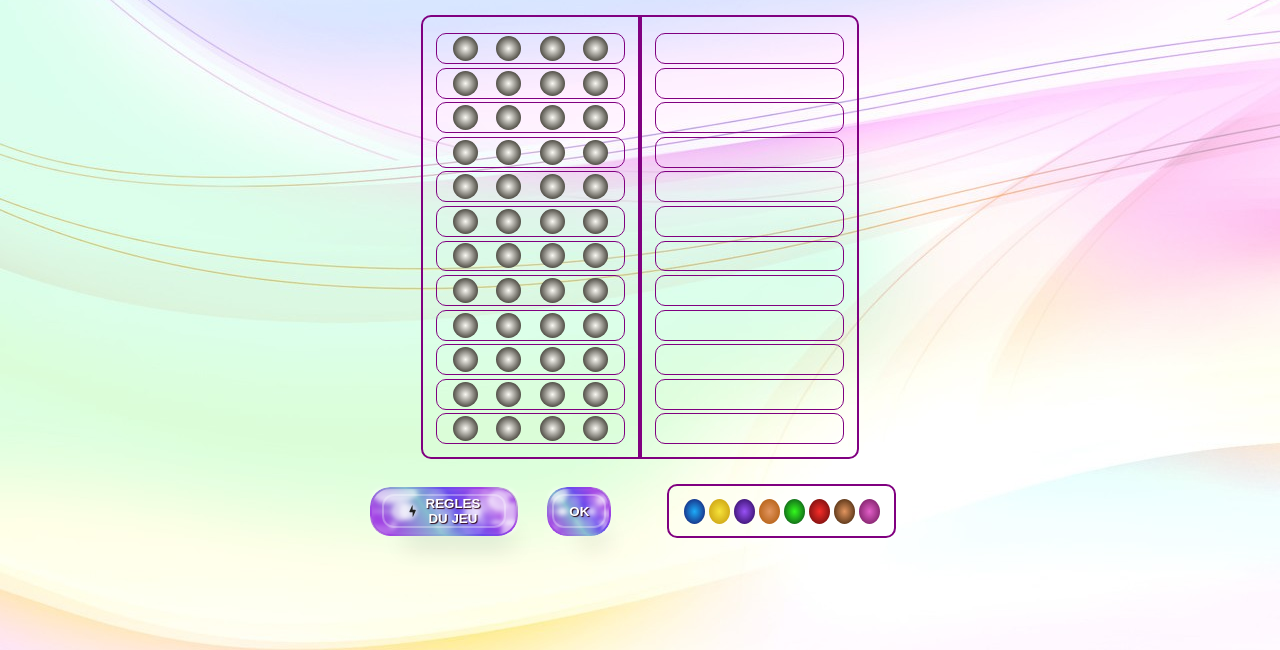
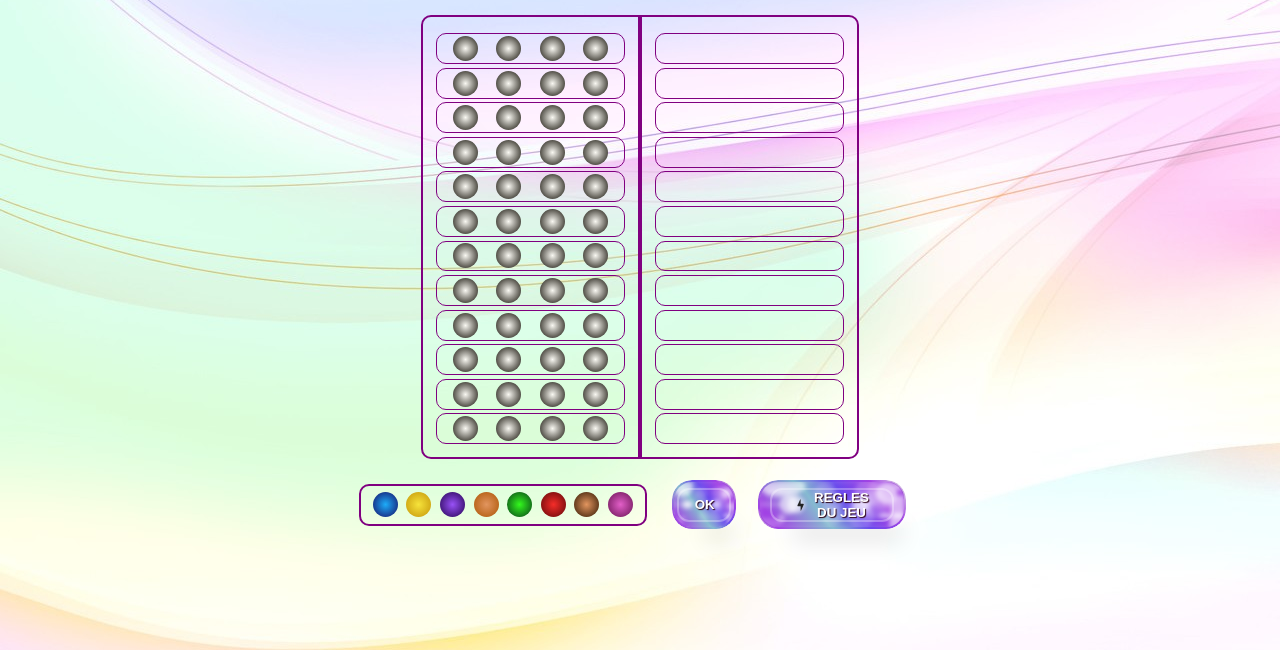
Before and after one commit to Leereen/mastermind, a plain HTML site: page index.html in a window 1280 px wide. Shown: the part 150-800 px from the top of the page. Drawn offline with Linux system fonts and the light colour scheme; some packages are replaced by stand-ins of ours; a script that the page names is missing.

Commit message:
changement choix couleur à gauche au lieu de droite

```diff
--- a/index.html
+++ b/index.html
@@ -116,30 +116,15 @@
             </div>
         </div>
         <div id="piedDePage">
-            <div>
-                <button class="button" id="instructionButton">
-                    <svg
-                      xmlns="http://www.w3.org/2000/svg"
-                      fill="none"
-                      viewBox="0 0 24 24"
-                      class="icon"
-                    >
-                      <g stroke-width="0" id="SVGRepo_bgCarrier"></g>
-                      <g
-                        stroke-linejoin="round"
-                        stroke-linecap="round"
-                        id="SVGRepo_tracerCarrier"
-                      ></g>
-                      <g id="SVGRepo_iconCarrier">
-                        <path
-                          fill="#222222"
-                          d="M11.5 13.8H10.1299C8.72143 13.8 8.01721 13.8 7.72228 13.3385C7.42735 12.8769 7.72321 12.2379 8.31493 10.9597L11.0463 5.06006C11.4205 4.25182 11.6075 3.8477 11.8038 3.89091C12 3.93413 12 4.37946 12 5.27013V9.7C12 9.9357 12 10.0536 12.0732 10.1268C12.1464 10.2 12.2643 10.2 12.5 10.2H13.8701C15.2786 10.2 15.9828 10.2 16.2777 10.6615C16.5726 11.1231 16.2768 11.7621 15.6851 13.0402L12.9537 18.9399C12.5795 19.7482 12.3925 20.1523 12.1962 20.1091C12 20.0659 12 19.6205 12 18.7299V14.3C12 14.0643 12 13.9464 11.9268 13.8732C11.8536 13.8 11.7357 13.8 11.5 13.8Z"
-                        ></path>
-                      </g>
-                    </svg>
-                    <span class="title"> REGLES DU JEU</span>
-                    <span class="border"></span>
-                  </button>
+            <div id="couleurPossible">
+                <div class="bouleBleu selectBoule"  id="bleu" data-color="Bleu" draggable="true"></div>
+                <div class="bouleJaune selectBoule" id="jaune" data-color="Jaune" draggable="true"></div>
+                <div class="bouleViolet selectBoule" id="violet" data-color="Violet" draggable="true"></div>
+                <div class="bouleOrange selectBoule" id="orange" data-color="Orange" draggable="true"></div>
+                <div class="bouleVerte selectBoule" id="vert" data-color="Verte" draggable="true"></div>
+                <div class="bouleRouge selectBoule" id="rouge" data-color="Rouge" draggable="true"></div>
+                <div class="bouleMarron selectBoule" id="marron" data-color="Marron" draggable="true"></div>
+                <div class="bouleRose selectBoule" id="rose" data-color="Rose" draggable="true"></div>
             </div>
             <div>
                 <button class="button" id="validateButton">
@@ -166,15 +151,30 @@
                     <span class="border"></span>
                   </button>
             </div>
-            <div id="couleurPossible">
-                <div class="bouleBleu selectBoule"  id="bleu" data-color="Bleu" draggable="true"></div>
-                <div class="bouleJaune selectBoule" id="jaune" data-color="Jaune" draggable="true"></div>
-                <div class="bouleViolet selectBoule" id="violet" data-color="Violet" draggable="true"></div>
-                <div class="bouleOrange selectBoule" id="orange" data-color="Orange" draggable="true"></div>
-                <div class="bouleVerte selectBoule" id="vert" data-color="Verte" draggable="true"></div>
-                <div class="bouleRouge selectBoule" id="rouge" data-color="Rouge" draggable="true"></div>
-                <div class="bouleMarron selectBoule" id="marron" data-color="Marron" draggable="true"></div>
-                <div class="bouleRose selectBoule" id="rose" data-color="Rose" draggable="true"></div>
+            <div>
+                <button class="button" id="instructionButton">
+                    <svg
+                      xmlns="http://www.w3.org/2000/svg"
+                      fill="none"
+                      viewBox="0 0 24 24"
+                      class="icon"
+                    >
+                      <g stroke-width="0" id="SVGRepo_bgCarrier"></g>
+                      <g
+                        stroke-linejoin="round"
+                        stroke-linecap="round"
+                        id="SVGRepo_tracerCarrier"
+                      ></g>
+                      <g id="SVGRepo_iconCarrier">
+                        <path
+                          fill="#222222"
+                          d="M11.5 13.8H10.1299C8.72143 13.8 8.01721 13.8 7.72228 13.3385C7.42735 12.8769 7.72321 12.2379 8.31493 10.9597L11.0463 5.06006C11.4205 4.25182 11.6075 3.8477 11.8038 3.89091C12 3.93413 12 4.37946 12 5.27013V9.7C12 9.9357 12 10.0536 12.0732 10.1268C12.1464 10.2 12.2643 10.2 12.5 10.2H13.8701C15.2786 10.2 15.9828 10.2 16.2777 10.6615C16.5726 11.1231 16.2768 11.7621 15.6851 13.0402L12.9537 18.9399C12.5795 19.7482 12.3925 20.1523 12.1962 20.1091C12 20.0659 12 19.6205 12 18.7299V14.3C12 14.0643 12 13.9464 11.9268 13.8732C11.8536 13.8 11.7357 13.8 11.5 13.8Z"
+                        ></path>
+                      </g>
+                    </svg>
+                    <span class="title"> REGLES DU JEU</span>
+                    <span class="border"></span>
+                  </button>
             </div>
         </div>
     </div>
--- a/style.css
+++ b/style.css
@@ -194,11 +194,14 @@ h1:hover {
 
 #couleurPossible {
   display: flex;
-  margin-left: 2%;
+  width: 17rem;
+  justify-content: space-evenly;
   border: 2px purple solid;
   border-radius: 10px;
-  padding: 1%;
-  margin-left: 5%;
+  padding: 0.5%;
+  margin-left: -2.3%;
+
+
 }
 
 .selectBoule {
@@ -342,8 +345,12 @@ h1:hover {
 }
 
 #validateButton {
-  margin-left: 50px;
   width: 50px;
+  margin-left: 2rem
+}
+
+#instructionButton {
+  margin-left: 2.7rem
 }
 
 .inactive {
```
